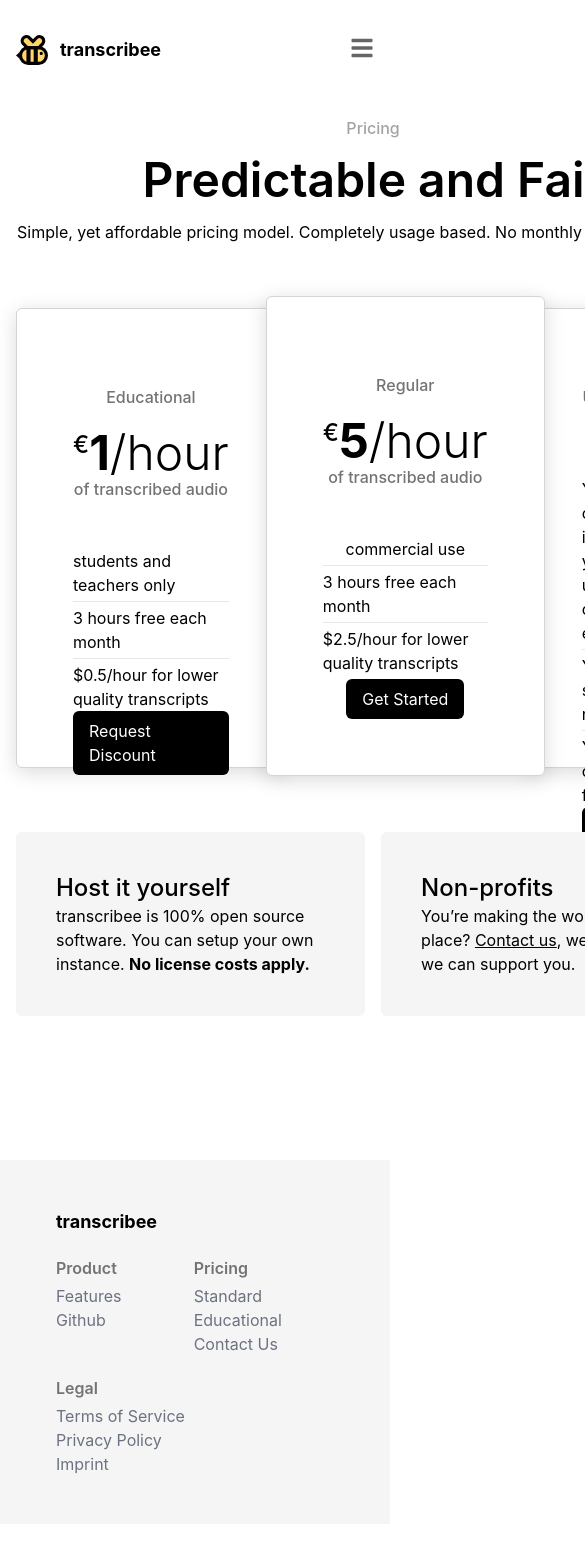
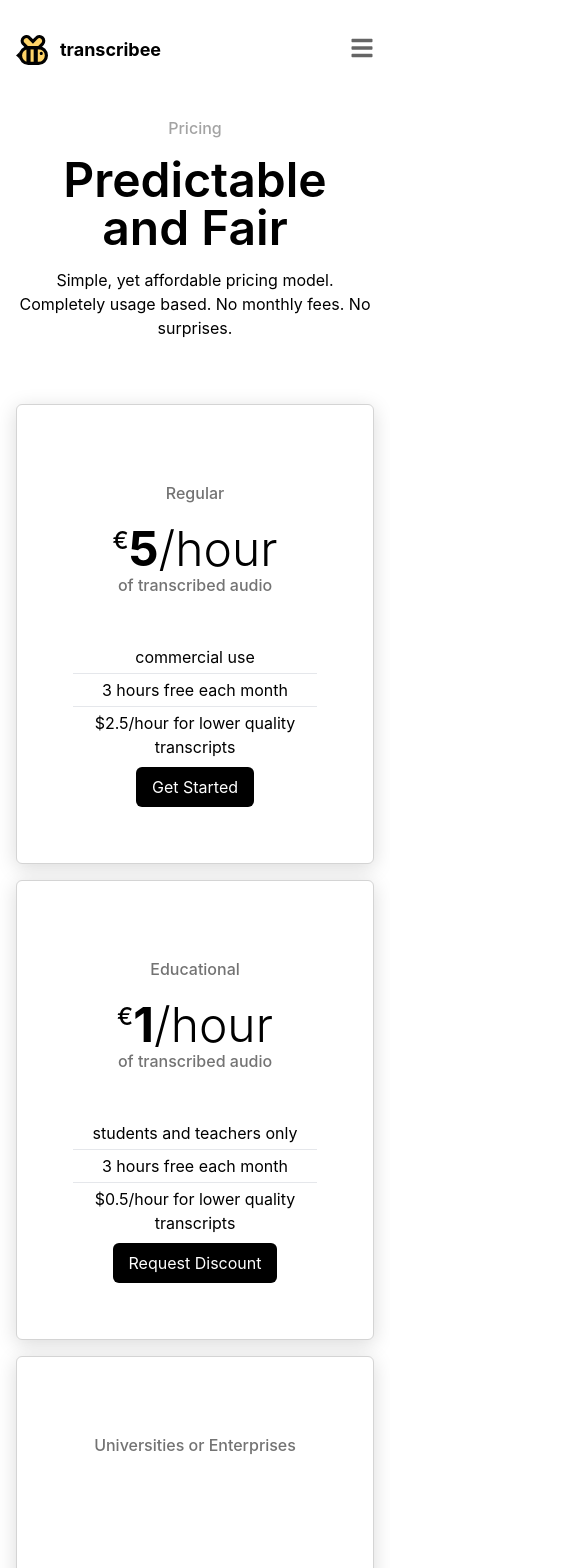
Before and after one commit to bugbakery/transcribee-website, a Next.js app: page /pricing in a window 390 px wide. Shown: the top 1568 px of the page, 585 px wide, since content can reach past the window. Before the commit the page ends 1524 px from the top, so only its background shows below. Built offline with nearby package versions, Linux system fonts and the light colour scheme.

Commit message:
pricing: optimize for mobile

```diff
--- a/src/app/pricing/page.tsx
+++ b/src/app/pricing/page.tsx
@@ -19,54 +19,54 @@
       <h3 className="text-center my-4">
         Simple, yet affordable pricing model. Completely usage based. No monthly fees. No surprises.
       </h3>
-      <div className="flex my-16">
+      <div className="flex my-16 flex-wrap gap-4 lg:gap-0">
         <PricingCard title="Educational" buttonText="Request Discount" buttonUrl="/todo">
           <Price price={1} />
-          <p>students and teachers only</p>
+          <ListP>students and teachers only</ListP>
           <hr className="h-px w-full my-1 bg-gray-200" />
-          <p>3 hours free each month</p>
+          <ListP>3 hours free each month</ListP>
           <hr className="h-px w-full my-1 bg-gray-200" />
-          <p>$0.5/hour for lower quality transcripts</p>
+          <ListP>$0.5/hour for lower quality transcripts</ListP>
         </PricingCard>
         <PricingCard
           title="Regular"
           buttonText="Get Started"
           buttonUrl="https://transcribee.net/signup"
-          className="relative -mx-5 -my-3 z-10 h-[480px]"
+          className="lg:relative lg:-mx-5 lg:-my-3 lg:z-10 lg:h-[480px] -order-1 lg:order-none"
         >
           <Price price={5} />
-          <p>commercial use</p>
+          <ListP>commercial use</ListP>
           <hr className="h-px w-full my-1 bg-gray-200" />
-          <p>3 hours free each month</p>
+          <ListP>3 hours free each month</ListP>
           <hr className="h-px w-full my-1 bg-gray-200" />
-          <p>$2.5/hour for lower quality transcripts</p>
+          <ListP>$2.5/hour for lower quality transcripts</ListP>
         </PricingCard>
         <PricingCard
           title="Universities or Enterprises"
           buttonText="Contact Us"
           buttonUrl="/contact"
         >
-          <div className="flex-grow" />
+          <div className="flex-grow-[3]" />
 
           <div>
-            <p>You want a custom instance for your university or enterprise?</p>
+            <ListP>You want a custom instance for your university or enterprise?</ListP>
             <hr className="h-px w-full my-1 bg-gray-200" />
-            <p>You have special needs? </p>
+            <ListP>You have special needs? </ListP>
             <hr className="h-px w-full my-1 bg-gray-200" />
-            <p>You need custom features?</p>
+            <ListP>You need custom features?</ListP>
           </div>
         </PricingCard>
       </div>
 
-      <div className="flex my-16 gap-4">
-        <div className="rounded-md bg-neutral-100 p-10 basis-0 flex-grow">
+      <div className="flex my-16 gap-4 flex-wrap">
+        <div className="rounded-md bg-neutral-100 p-10 basis-0 flex-grow min-w-[300px]">
           <h3 className="text-2xl font-medium">Host it yourself</h3>
           <p>
             transcribee is 100% open source software. You can setup your own instance.{' '}
             <b>No license costs apply.</b>
           </p>
         </div>
-        <div className="rounded-md bg-neutral-100 p-10 basis-0 flex-grow">
+        <div className="rounded-md bg-neutral-100 p-10 basis-0 flex-grow min-w-[300px]">
           <h3 className="text-2xl font-medium">Non-profits</h3>
           <p>
             You’re making the world a better place?{' '}
@@ -78,6 +78,14 @@
         </div>
       </div>
     </Page>
+  );
+}
+
+function ListP({children}: {children: ReactNode}) {
+  return (
+    <p className='text-center'>
+      {children}
+    </p>
   );
 }
 
@@ -97,7 +105,9 @@
   return (
     <div
       className={clsx(
-        'border border-neutral-300 shadow-[0px_4px_20px_0px_rgba(0,0,0,0.15)] rounded-md border-solid flex-grow basis-0 h-[460px] flex flex-col p-14 items-center',
+        'border border-neutral-300 shadow-[0px_4px_20px_0px_rgba(0,0,0,0.15)] rounded-md border-solid',
+        'flex-grow basis-0 h-[460px] flex flex-col p-14 items-center',
+        'min-w-full lg:min-w-[340px]',
         'bg-white',
         className,
       )}
```
